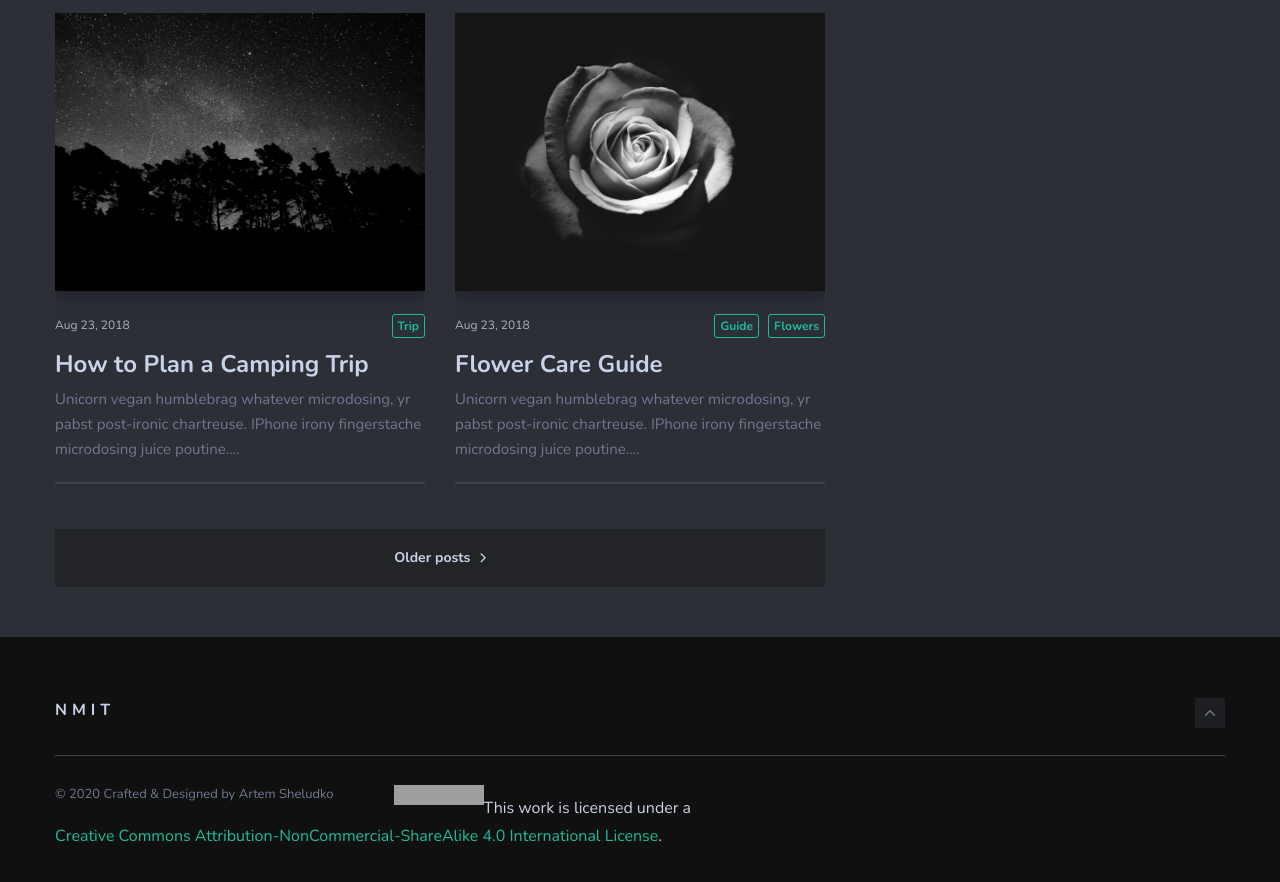
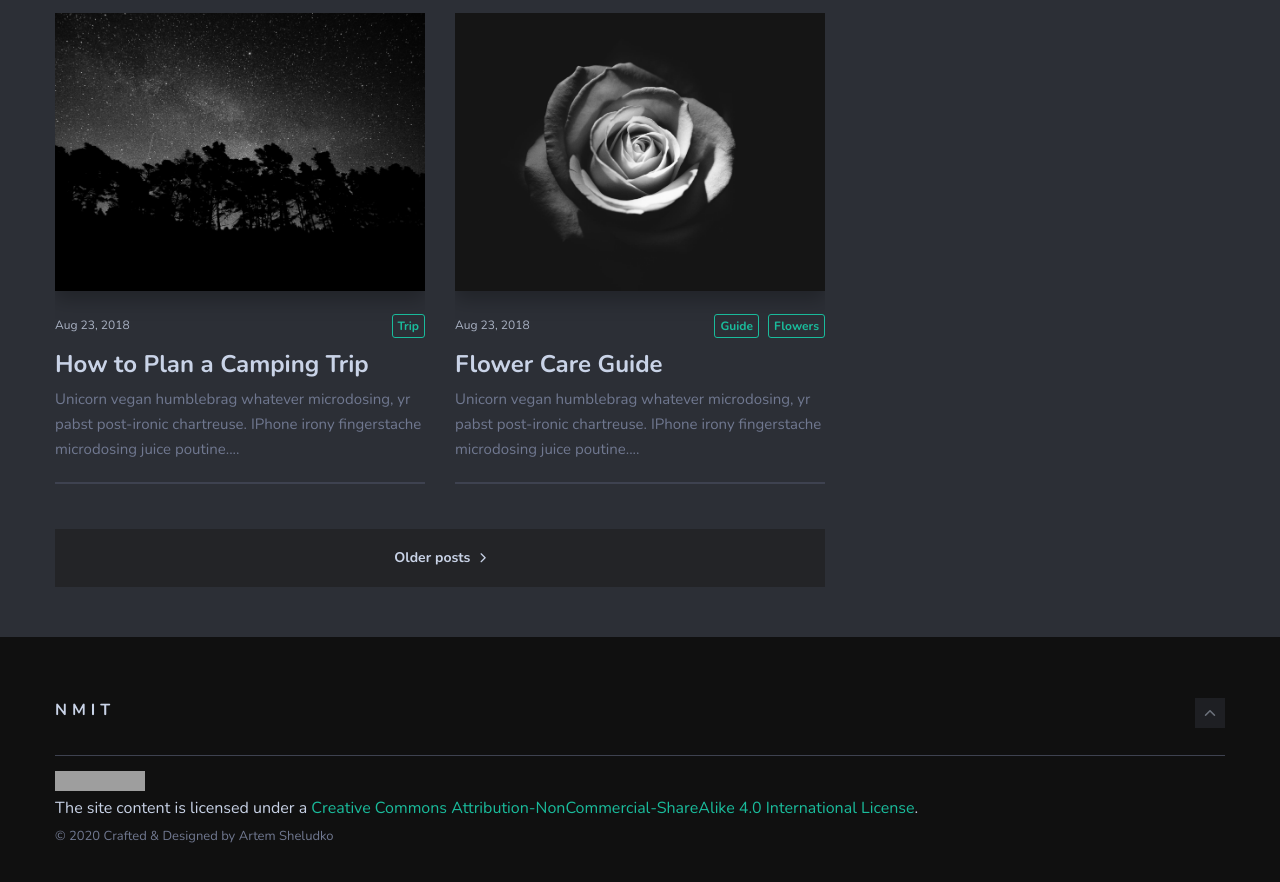
Before and after one commit to larsoliverdam/nmit, a Jekyll site: the page built from index.html, in a window 1280 px wide and 900 px high, scrolled down 1703 px. Shown: the top 882 px of the window. Built offline with Jekyll 4.4.1, drawn with Linux system fonts in a browser that asks for light colours; nearby versions of some CDN libraries; the list of posts is cut into pages by our own code; grey boxes are pictures that could not be loaded.

Commit message:
CC html moved above the designer and under the copyright class

```diff
--- a/_includes/footer.html
+++ b/_includes/footer.html
@@ -10,9 +10,9 @@
         </div>
         <div class="footer-bottom">
           <div class="copyright">
+            <a rel="license" href="http://creativecommons.org/licenses/by-nc-sa/4.0/"><img alt="Creative Commons Licence" style="border-width:0" src="https://i.creativecommons.org/l/by-nc-sa/4.0/80x15.png" /></a><br />The site content is licensed under a <a rel="license" href="http://creativecommons.org/licenses/by-nc-sa/4.0/">Creative Commons Attribution-NonCommercial-ShareAlike 4.0 International License</a>.
             <p>&copy; {{site.time | date: '%Y'}} Crafted & Designed by <a href="https://github.com/artemsheludko">Artem Sheludko</a></p>
           </div>
-          <a rel="license" href="http://creativecommons.org/licenses/by-nc-sa/4.0/"><img alt="Creative Commons Licence" style="border-width:0" src="https://i.creativecommons.org/l/by-nc-sa/4.0/80x15.png" /></a><br />This work is licensed under a <a rel="license" href="http://creativecommons.org/licenses/by-nc-sa/4.0/">Creative Commons Attribution-NonCommercial-ShareAlike 4.0 International License</a>.
           <!-- <div class="footer-social">
             <ul class="list-reset">
               {% if site.facebook %}
```
